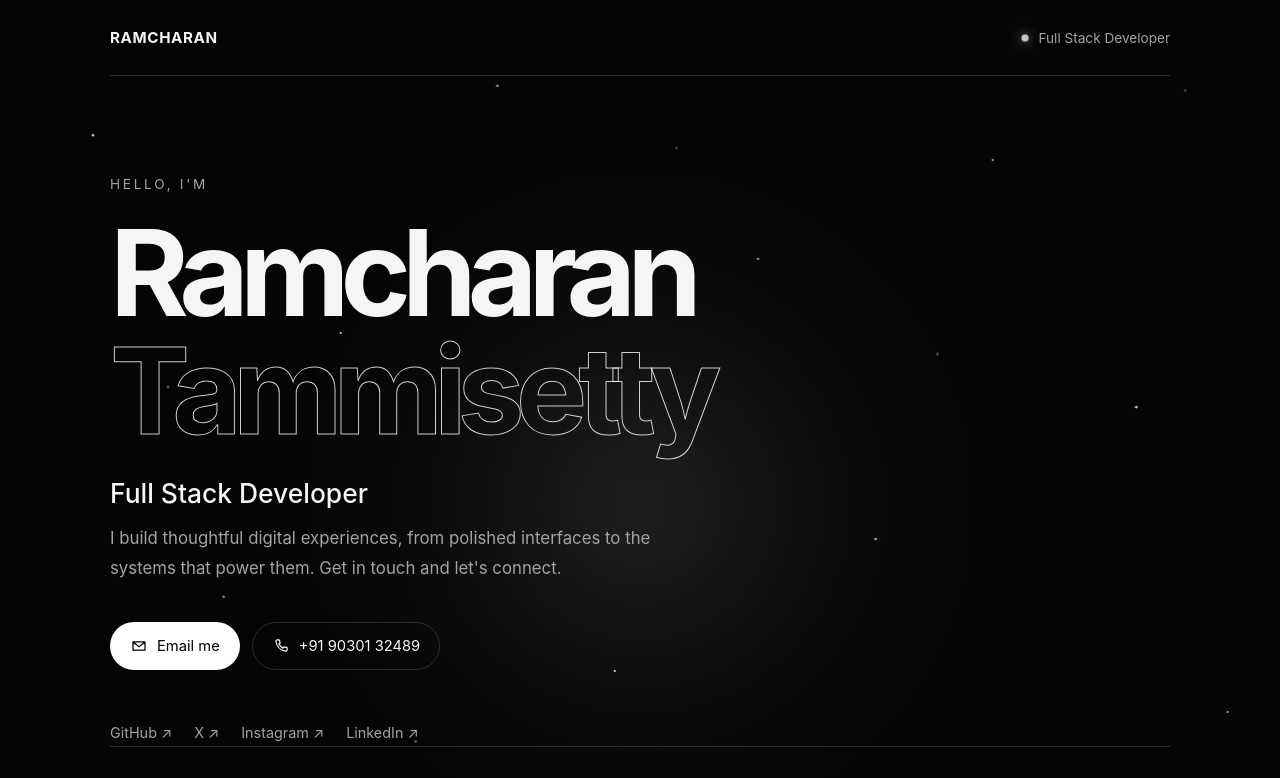
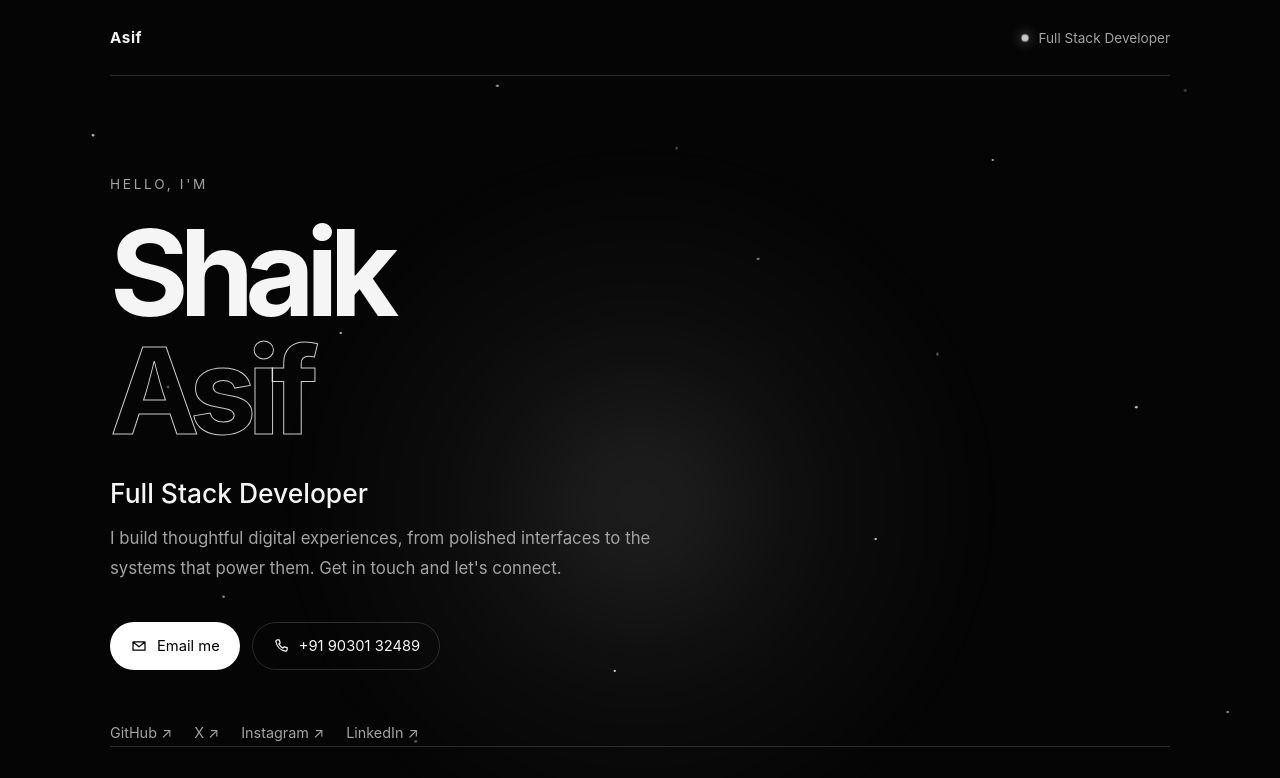
Before and after one commit to Ramcharan-tammisetty/Ramcharan-Portifolio, a plain HTML site: page index.html in a window 1280 px wide. Shown: the top 778 px of the page. Drawn offline with Linux system fonts and the light colour scheme.

Commit message:
Update index.html

```diff
--- a/index.html
+++ b/index.html
@@ -4,7 +4,7 @@
   <meta charset="UTF-8" />
   <meta name="viewport" content="width=device-width, initial-scale=1.0" />
   <meta name="theme-color" content="#050505" />
-  <title>Ramcharan Tammisetty | Full Stack Developer</title>
+  <title>Shaik Asif | Full Stack Developer</title>
   <link rel="stylesheet" href="style.css" />
   <script src="script.js" defer></script>
 </head>
@@ -14,7 +14,7 @@
 
   <div class="page">
     <header>
-      <a class="brand" href="#">RAMCHARAN</a>
+      <a class="brand" href="#">Asif</a>
       <div class="availability">
         <span class="status-dot" aria-hidden="true"></span>
         <span>Full Stack Developer</span>
@@ -24,7 +24,7 @@
     <main>
       <section class="intro">
         <p class="eyebrow">Hello, I'm</p>
-        <h1>Ramcharan <span>Tammisetty</span></h1>
+        <h1>Shaik <span>Asif</span></h1>
         <p class="role">Full Stack Developer</p>
         <p class="description">
           I build thoughtful digital experiences, from polished interfaces
```
